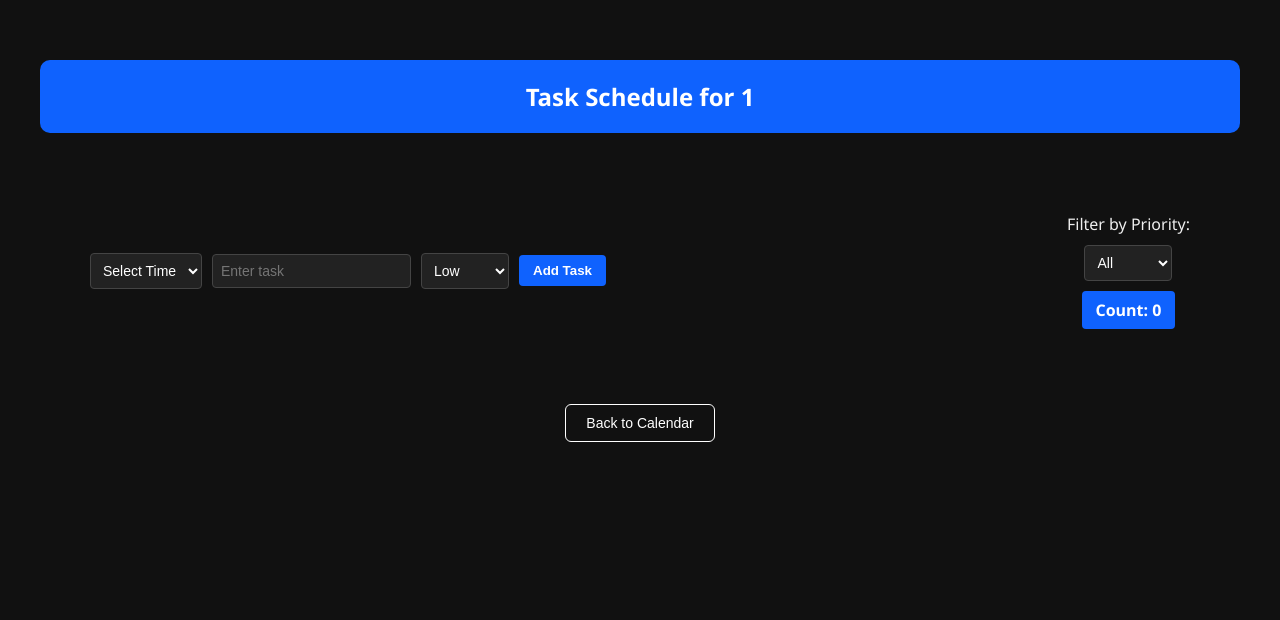
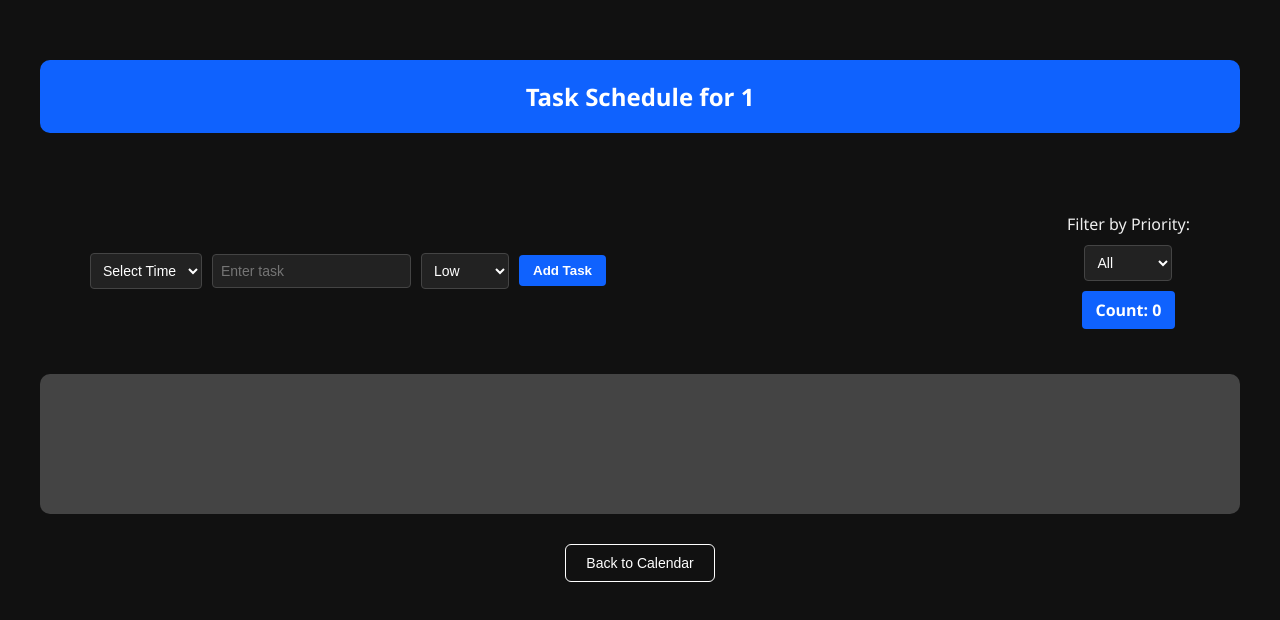
Before and after one commit to naveenkumar-42/calendar_ss, a React (Create React App) app: page /calendar_ss/schedule/1 in a window 1280 px wide. Shown: the top 620 px of the page. Built offline with nearby package versions, Linux system fonts and the light colour scheme.

Commit message:
updated priority count and the front page

```diff
--- a/src/styles/TimelineScheduler.css
+++ b/src/styles/TimelineScheduler.css
@@ -62,6 +62,11 @@
   flex-direction: column;
   gap: 12px;
   padding: 0 8px;
+  background-color: #444;
+  padding: 20px;
+  max-width: 1200px;
+  min-height: 100px;
+  border-radius: 10px;
   align-items: center;
   max-height: 70vh;
   overflow-y: auto;
```
